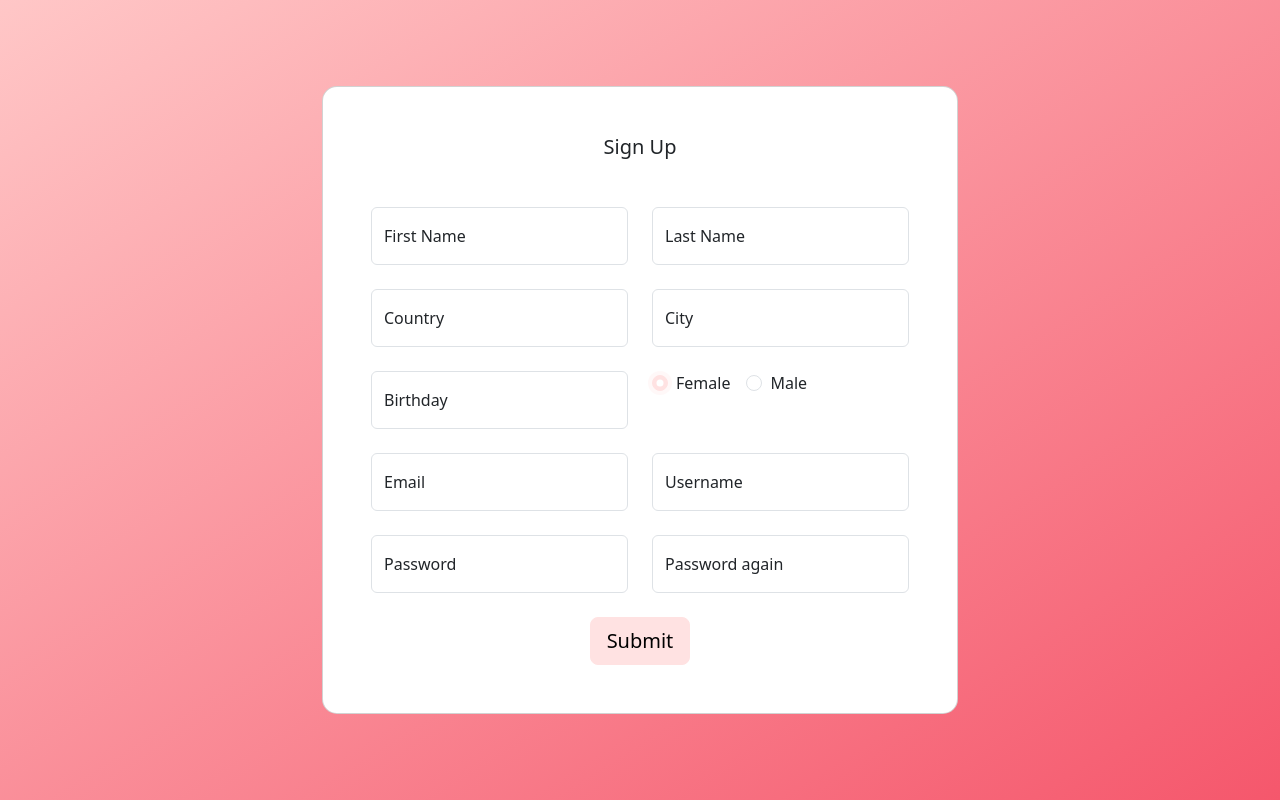
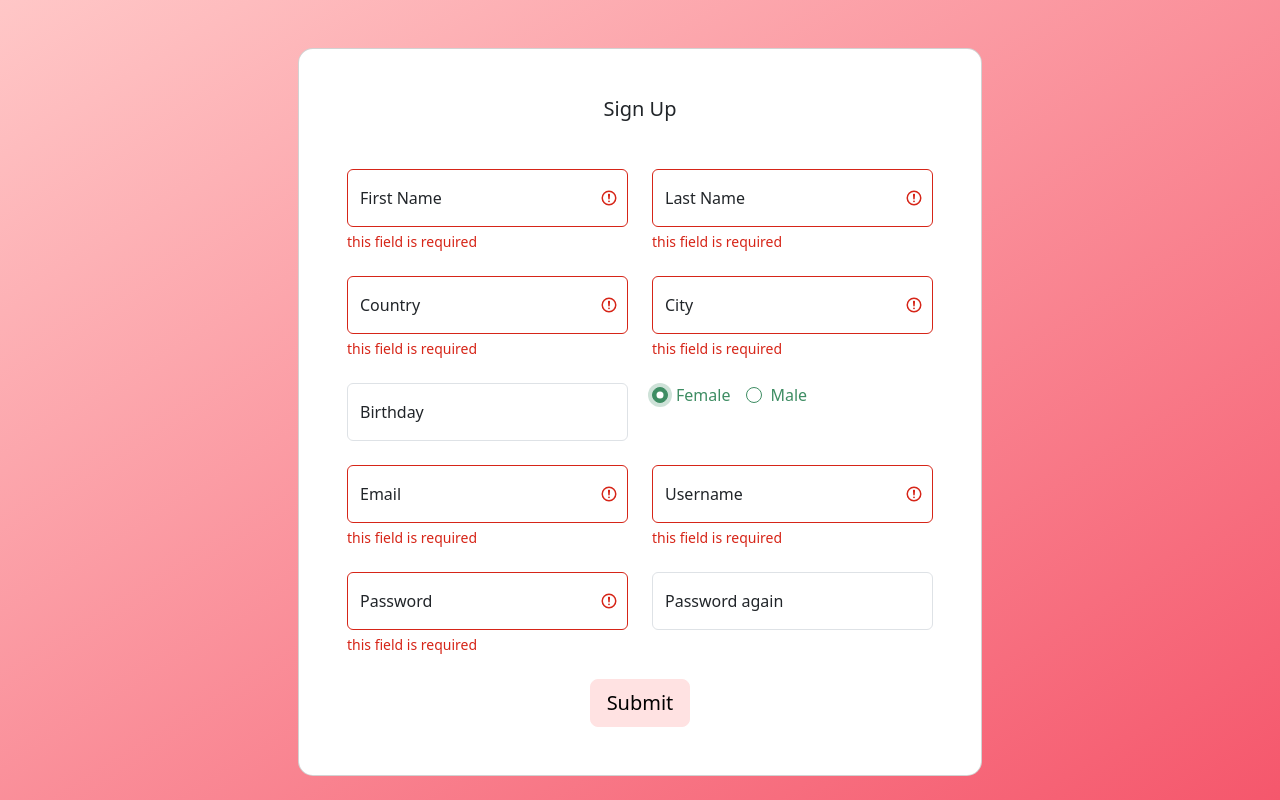
Before and after one commit to annabeliaeva/xoxo, a Next.js app: page /registration in a window 1280 px wide. Both pictures are taken after a click on the radio button 660 px from the left and 383 px from the top of the page. Built offline with nearby package versions, Linux system fonts and the light colour scheme.

Commit message:
formik + yup form validation

```diff
--- a/package.json
+++ b/package.json
@@ -13,15 +13,18 @@
     "@types/node": "20.3.2",
     "@types/react": "18.2.14",
     "@types/react-dom": "18.2.6",
+    "@types/yup": "^0.32.0",
     "bootstrap": "^5.3.0",
     "eslint": "8.43.0",
     "eslint-config-next": "13.4.7",
+    "formik": "^2.4.2",
     "next": "13.4.7",
     "next-superjson": "^0.0.4",
     "pg": "^8.11.1",
     "react-bootstrap": "^2.8.0",
     "react-dom": "18.2.0",
     "react-query": "^3.39.3",
+    "react-yup": "^1.24.1",
     "sass": "^1.63.6",
     "superjson": "^1.12.4",
     "typescript": "5.1.3"
--- a/src/components/Registration/Registration.tsx
+++ b/src/components/Registration/Registration.tsx
@@ -1,81 +1,197 @@
-import { Button, Card, Col, Container, FloatingLabel, Form, Row } from "react-bootstrap"
+import { Button, Card, Col, Container, FloatingLabel, Form, FormCheck, FormGroup, InputGroup, Row } from "react-bootstrap"
 import s from './Registration.module.css'
+import * as formik from 'formik';
+import * as yup from 'yup';
 
 export const Registration = ({ onSubmit }) => {
 
-    return <section className={`vh-100 ${s.gradient_custom}`}>
+    const { Formik } = formik;
+
+    const schema = yup.object().shape({
+        firstName: yup.string().required("this field is required"),
+        lastName: yup.string().required("this field is required"),
+        username: yup.string().required("this field is required"),
+        city: yup.string().required("this field is required"),
+        country: yup.string().required("this field is required"),
+        email: yup.string().required("this field is required"),
+        sex: yup.string().required("this field is required"),
+        password: yup.string().required("this field is required")
+    });
+
+
+    return <Formik
+        validationSchema={schema}
+        onSubmit={onSubmit}
+        initialValues={{
+            firstName: '',
+            lastName: '',
+            username: '',
+            city: '',
+            country: '',
+            email: '',
+            sex: '',
+            password: ''
+        }}
+    >
+        {({ touched, errors, values, handleChange, handleSubmit }) => (<section className={`vh-100 ${s.gradient_custom}`}>
             <Container fluid className="justify-content-center align-items-center h-100 d-flex py-5">
                 <Row className="justify-content-center align-items-center h-100">
                     <Col xs={12} className="lg-9 xl-7">
                         <Card className={`shadow-2-strong ${s.card_registration}`}>
                             <Card.Body className="p-4 p-md-5">
                                 <Card.Title className={`mb-4 pb-2 pb-md-0 mb-md-5 ${s.title}`}>Sign Up</Card.Title>
-                            <Form onSubmit={onSubmit}>
+                                <Form noValidate onSubmit={handleSubmit}>
                                     <Row>
                                         <Col className="md-6 mb-4">
                                             <FloatingLabel label="First Name" >
-                                            <Form.Control id="firstName" className="lg" type="text" name="firstName" placeholder="First Name">
-                                            </Form.Control>
+                                                <Form.Control
+                                                    id="firstName"
+                                                    value={values.firstName}
+                                                    onChange={handleChange}
+                                                    className="lg"
+                                                    type="text"
+                                                    name="firstName"
+                                                    placeholder="First Name"
+                                                    isValid={touched.firstName && !errors.firstName}
+                                                    isInvalid={!!errors.firstName} />
+                                                <Form.Control.Feedback type="invalid">
+                                                    <>{errors.firstName}</>
+                                                </Form.Control.Feedback>
                                             </FloatingLabel>
                                         </Col>
                                         <Col className="md-6 mb-4">
                                             <FloatingLabel label="Last Name" >
-                                            <Form.Control id="lastName" className="lg" type="text" name="lastName" placeholder="Last Name">
-                                            </Form.Control>
+                                                <Form.Control
+                                                    id="lastName"
+                                                    value={values.lastName}
+                                                    onChange={handleChange}
+                                                    className="lg"
+                                                    type="text"
+                                                    name="lastName"
+                                                    placeholder="Last Name"
+                                                    isValid={touched.lastName && !errors.lastName}
+                                                    isInvalid={!!errors.lastName} />
+                                                <Form.Control.Feedback type="invalid">
+                                                    <>{errors.lastName}</>
+                                                </Form.Control.Feedback>
                                             </FloatingLabel>
                                         </Col>
                                     </Row>
                                     <Row>
                                         <Col className="md-6 mb-4">
                                             <FloatingLabel label="Country" >
-                                            <Form.Control id="country" list="datalistOptions" name="country" placeholder="Type to search..." />
+                                                <Form.Control
+                                                    id="country"
+                                                    list="datalistOptions"
+                                                    name="country"
+                                                    placeholder="Type to search..."
+                                                    value={values.country}
+                                                    onChange={handleChange}
+                                                    isValid={touched.country && !errors.country}
+                                                    isInvalid={!!errors.country} />
                                                 <datalist id="datalistOptions" placeholder="Country" className="lg">
                                                     <option value="Russia">Russia</option>
                                                     <option value="UK">UK</option>
                                                     <option value="USA">USA</option>
                                                 </datalist>
+                                                <Form.Control.Feedback type="invalid">
+                                                    <>{errors.country}</>
+                                                </Form.Control.Feedback>
                                             </FloatingLabel>
                                         </Col>
                                         <Col className="md-6 mb-4">
                                             <FloatingLabel label="City" >
-                                            <Form.Control id="city" className="lg" type="text" name="city" placeholder="City">
-                                            </Form.Control>
+                                                <Form.Control
+                                                    id="city"
+                                                    className="lg"
+                                                    type="text"
+                                                    name="city"
+                                                    placeholder="City"
+                                                    value={values.city}
+                                                    onChange={handleChange}
+                                                    isValid={touched.city && !errors.city}
+                                                    isInvalid={!!errors.city} />
+                                                <Form.Control.Feedback type="invalid">
+                                                    <>{errors.city}</>
+                                                </Form.Control.Feedback>
                                             </FloatingLabel>
                                         </Col>
                                     </Row>
                                     <Row>
                                         <Col className="md-6 mb-4">
                                             <FloatingLabel label="Birthday" >
-                                            <Form.Control id="bday" className="lg" type="text" name="bday" placeholder="Birthday">
-                                            </Form.Control>
+                                                <Form.Control
+                                                    id="bday"
+                                                    className="lg"
+                                                    type="text"
+                                                    name="bday"
+                                                    placeholder="Birthday" />
                                             </FloatingLabel>
                                         </Col>
                                         <Col className="md-6 mb-4">
                                             <div key="inline-radio" id="sex" className="mb-3">
-                                            <Form.Check inline label="Female" value="Female" name="sex" type="radio" />
-                                            <Form.Check inline label="Male" value="Male" name="sex" type="radio" />
+                                                <Form.Check
+                                                    onChange={handleChange}
+                                                    isValid={values.sex == 'Female' || values.sex == 'Male'}
+                                                    isInvalid={touched.sex && values.sex != 'Female' && values.sex != 'Male'} inline label="Female" value="Female"
+                                                    name="sex" type="radio" />
+                                                <Form.Check
+                                                    onChange={handleChange}
+                                                    isValid={values.sex == 'Female' || values.sex == 'Male'}
+                                                    isInvalid={touched.sex && values.sex != 'Female' && values.sex != 'Male'} inline label="Male" value="Male"
+                                                    name="sex" type="radio" />
                                             </div>
                                         </Col>
                                     </Row>
                                     <Row>
                                         <Col className="md-6 mb-4">
                                             <FloatingLabel label="Email" >
-                                            <Form.Control className="lg" type="email" name="email" placeholder="Email">
-                                            </Form.Control>
+                                                <Form.Control
+                                                    className="lg"
+                                                    type="email"
+                                                    name="email"
+                                                    placeholder="Email"
+                                                    value={values.email}
+                                                    onChange={handleChange}
+                                                    isValid={touched.email && !errors.email}
+                                                    isInvalid={!!errors.email} />
+                                                <Form.Control.Feedback type="invalid">
+                                                    <>{errors.email}</>
+                                                </Form.Control.Feedback>
                                             </FloatingLabel>
                                         </Col>
                                         <Col className="md-6 mb-4">
                                             <FloatingLabel label="Username" >
-                                            <Form.Control className="lg" type="text" name="username" placeholder="Username">
-                                            </Form.Control>
+                                                <Form.Control
+                                                    className="lg"
+                                                    type="text"
+                                                    name="username"
+                                                    placeholder="Username"
+                                                    value={values.username}
+                                                    onChange={handleChange}
+                                                    isValid={touched.username && !errors.username}
+                                                    isInvalid={!!errors.username} />
+                                                <Form.Control.Feedback type="invalid">
+                                                    <>{errors.username}</>
+                                                </Form.Control.Feedback>
                                             </FloatingLabel>
                                         </Col>
                                     </Row>
                                     <Row>
                                         <Col className="md-6 mb-4">
                                             <FloatingLabel label="Password" >
-                                            <Form.Control className="lg" type="password" name="password" placeholder="Email">
-                                            </Form.Control>
+                                                <Form.Control
+                                                    className="lg"
+                                                    type="password"
+                                                    name="password"
+                                                    placeholder="Password"
+                                                    value={values.password}
+                                                    onChange={handleChange}
+                                                    isValid={touched.password && !errors.password}
+                                                    isInvalid={!!errors.password} />
+                                                <Form.Control.Feedback type="invalid">
+                                                    <>{errors.password}</>
+                                                </Form.Control.Feedback>
                                             </FloatingLabel>
                                         </Col>
                                         <Col className="md-6 mb-4">
@@ -97,5 +213,6 @@ export const Registration = ({ onSubmit }) => {
                 </Row>
             </Container>
         </section>
-
+        )}
+    </Formik >
 }
--- a/src/pages/api/users.ts
+++ b/src/pages/api/users.ts
@@ -37,7 +37,9 @@ export default async function handler(req, res: NextApiResponse<UsersPage>) {
                         city: u.city,
                         country: u.country
                     },
-                    sex: u.sex
+                    sex: u.sex,
+                    email: u.email,
+                    password: u.password
                 } as UserData
             }),
         pagination: {
--- a/src/pages/registration/index.tsx
+++ b/src/pages/registration/index.tsx
@@ -1,17 +1,5 @@
 import { Registration } from "@/components/Registration/Registration";
 import { useMutation } from "react-query";
-
-interface RegData {
-    firstName: string;
-    lastName: string;
-    country: string;
-    city: string;
-    sex: string;
-    bday: string;
-    email: string;
-    username: string;
-    password: string;
-}
 
 
 export default function AuthorizationPage() {
@@ -35,18 +23,11 @@ export default function AuthorizationPage() {
         })
     }
 
-    const mutation = useMutation((data: {[k:string]: FormDataEntryValue}) => sendRegData(data))
+    const mutation = useMutation((data: { [k: string]: FormDataEntryValue }) => sendRegData(data))
 
-    const onSubmit = (e: { preventDefault: () => void; target: HTMLFormElement; }) => {
-        e.preventDefault()
-        const formData = new FormData(e.target)
-        const fields = Object.fromEntries(formData)
-        // Passing variables to MY mutatuon function (sendRegData)
-        // and triggering sending
-        mutation.mutate(fields)
-
-        // clear form fields
-        e.target.reset()
+    const onSubmit = (values, actions) => {
+        mutation.mutate(values)
+        actions.resetForm()
     }
 
 
--- a/src/types/userData.ts
+++ b/src/types/userData.ts
@@ -7,5 +7,8 @@ export interface UserData {
     location: {
         country: string;
         city: string;
-    };
+    },
+    email: string,
+    username: string,
+    password: string
 }
```
Also changed, not shown: 2 other files (tests, documents, lock files or other folders). Lines whose indentation alone changed are shown as unchanged.
